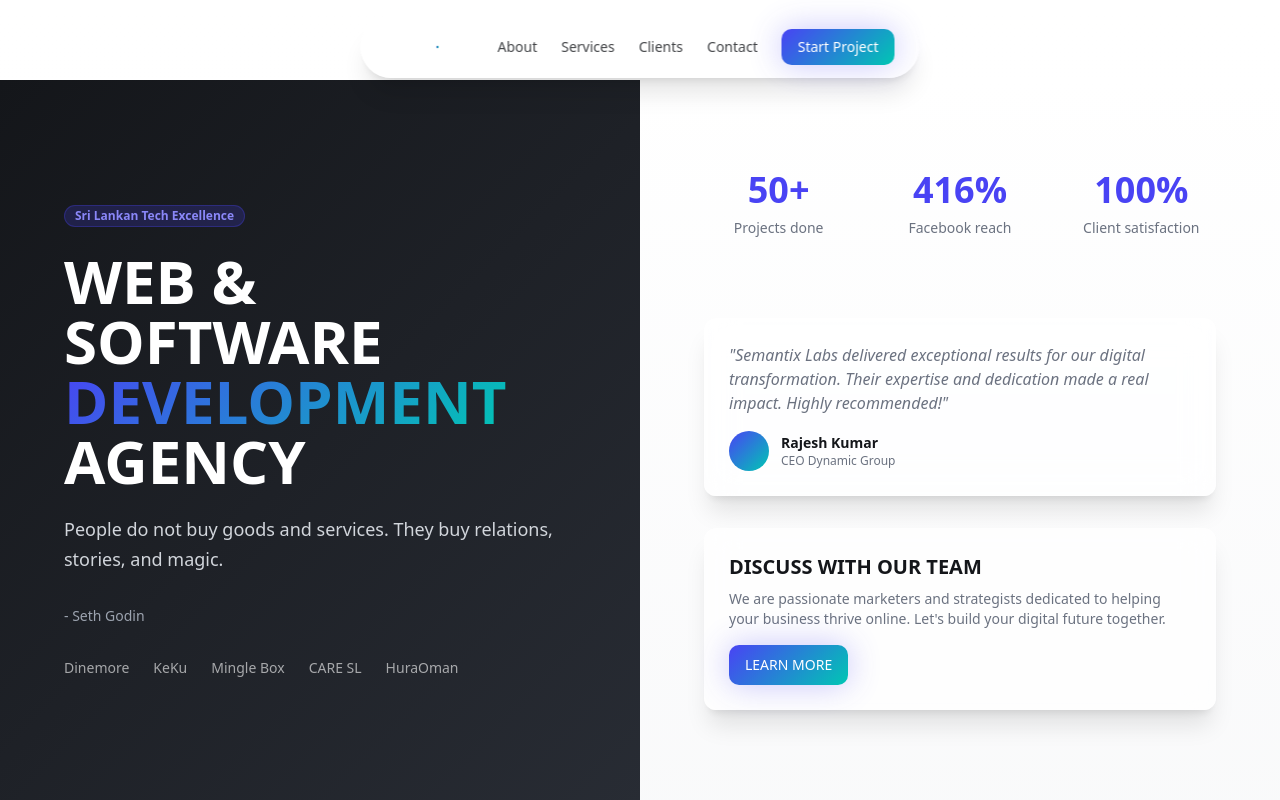
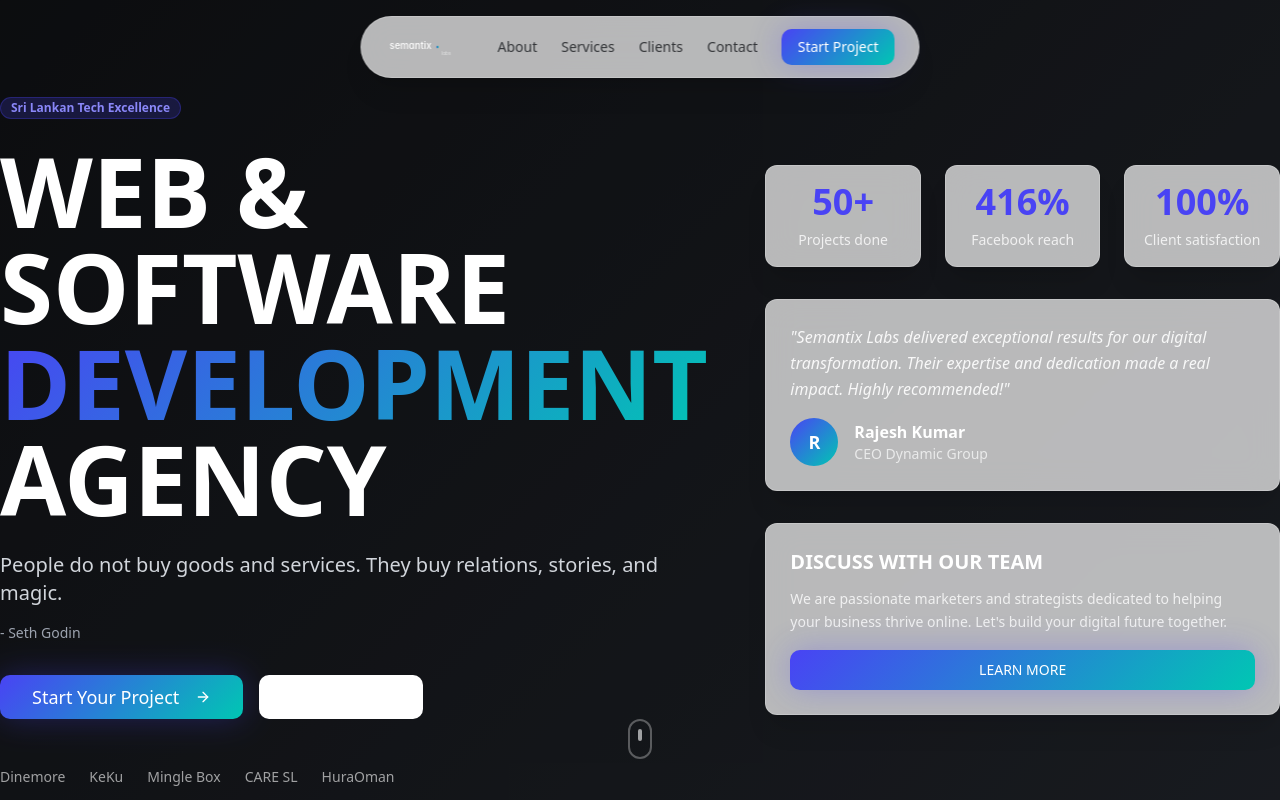
Before and after one commit to Semantix-Labs/semantix-sparkle, a React (Vite) app: page / in a window 1280 px wide. Shown: the top 800 px of the page. Built offline with nearby package versions, Linux system fonts and the light colour scheme; a web font is replaced by a local one.

Commit message:
Update header to full-width video

```diff
--- a/src/pages/Index.tsx
+++ b/src/pages/Index.tsx
@@ -93,15 +93,25 @@ const Index = () => {
         )}
       </nav>
 
-      {/* Hero Section - Split Screen Layout */}
-      <section className="min-h-screen flex pt-20">
-        {/* Left Panel - Dark */}
-        <div className="w-full lg:w-1/2 bg-gradient-dark flex flex-col justify-center items-start p-8 lg:p-16 text-white">
-          <div className="max-w-lg">
+      {/* Hero Section - Full Width Horizontal Layout */}
+      <section className="relative min-h-screen flex items-center justify-center overflow-hidden pt-20">
+        {/* Background Video Container - Ready for video implementation */}
+        <div className="absolute inset-0 bg-gradient-dark">
+          {/* Video will go here */}
+          <div className="absolute inset-0 bg-black/40 z-10"></div>
+        </div>
+
+        {/* Content Container */}
+        <div className="relative z-20 container-custom">
+          <div className="grid grid-cols-1 lg:grid-cols-12 gap-8 items-center min-h-[80vh]">
+
+            {/* Main Content - Left Side */}
+            <div className="lg:col-span-7 text-center lg:text-left">
               <Badge className="mb-6 bg-primary/20 text-primary-glow border-primary/30 hover:bg-primary/30 transition-colors">
                 Sri Lankan Tech Excellence
               </Badge>
-            <h1 className="text-4xl lg:text-6xl font-bold mb-6 leading-tight">
+
+              <h1 className="text-4xl lg:text-7xl xl:text-8xl font-bold mb-6 leading-tight text-white">
                 WEB & SOFTWARE
                 <br />
                 <span className="gradient-text bg-gradient-to-r from-primary-glow to-accent bg-clip-text text-transparent">
@@ -110,95 +120,93 @@ const Index = () => {
                 <br />
                 AGENCY
               </h1>
-            <p className="text-lg text-gray-300 mb-8 leading-relaxed">
+
+              <p className="text-lg lg:text-xl text-gray-300 mb-4 leading-relaxed max-w-2xl mx-auto lg:mx-0">
                 People do not buy goods and services. They buy relations, stories, and magic.
               </p>
-            <p className="text-sm text-gray-400 mb-8">
+
+              <p className="text-sm text-gray-400 mb-8 max-w-2xl mx-auto lg:mx-0">
                 - Seth Godin
               </p>
 
+              {/* CTA Buttons */}
+              <div className="flex flex-col sm:flex-row gap-4 justify-center lg:justify-start mb-12">
+                <Button size="lg" className="btn-primary text-lg px-8 py-4">
+                  Start Your Project <ArrowRight className="w-5 h-5 ml-2" />
+                </Button>
+                <Button size="lg" variant="outline" className="border-white/30 text-white hover:bg-white/10 text-lg px-8 py-4">
+                  Learn More
+                </Button>
+              </div>
+
               {/* Client Logos */}
-            <div className="flex flex-wrap items-center gap-6 opacity-60">
+              <div className="flex flex-wrap items-center justify-center lg:justify-start gap-6 opacity-60">
                 {["Dinemore", "KeKu", "Mingle Box", "CARE SL", "HuraOman"].map((client, index) => (
-                <div key={index} className="text-sm font-medium">
+                  <div key={index} className="text-sm font-medium text-white">
                     {client}
                   </div>
                 ))}
               </div>
             </div>
+
+            {/* Stats & Info - Right Side */}
+            <div className="lg:col-span-5 space-y-8">
+
+              {/* Stats Grid */}
+              <div className="grid grid-cols-3 gap-6 text-center">
+                <div className="glass-card p-4 rounded-xl">
+                  <div className="text-3xl lg:text-4xl font-bold text-primary mb-2">50+</div>
+                  <div className="text-xs lg:text-sm text-white/80">Projects done</div>
+                </div>
+                <div className="glass-card p-4 rounded-xl">
+                  <div className="text-3xl lg:text-4xl font-bold text-primary mb-2">416%</div>
+                  <div className="text-xs lg:text-sm text-white/80">Facebook reach</div>
+                </div>
+                <div className="glass-card p-4 rounded-xl">
+                  <div className="text-3xl lg:text-4xl font-bold text-primary mb-2">100%</div>
+                  <div className="text-xs lg:text-sm text-white/80">Client satisfaction</div>
+                </div>
               </div>
 
-        {/* Right Panel - Light */}
-        <div className="hidden lg:flex w-1/2 bg-gradient-subtle flex-col justify-center p-16">
-          {/* Stats Section */}
-          <div className="mb-12">
-            <div className="grid grid-cols-3 gap-8 text-center mb-8">
-              <div>
-                <div className="text-4xl font-bold text-primary mb-2">50+</div>
-                <div className="text-sm text-muted-foreground">Projects done</div>
+              {/* Testimonial Card */}
+              <div className="glass-card p-6 rounded-xl">
+                <p className="text-white/90 mb-4 italic leading-relaxed">
+                  "Semantix Labs delivered exceptional results for our digital transformation. Their expertise and dedication made a real impact. Highly recommended!"
+                </p>
+                <div className="flex items-center">
+                  <div className="w-12 h-12 bg-gradient-primary rounded-full mr-4 flex items-center justify-center">
+                    <span className="text-white font-bold text-lg">R</span>
                   </div>
                   <div>
-                <div className="text-4xl font-bold text-primary mb-2">416%</div>
-                <div className="text-sm text-muted-foreground">Facebook reach</div>
-              </div>
-              <div>
-                <div className="text-4xl font-bold text-primary mb-2">100%</div>
-                <div className="text-sm text-muted-foreground">Client satisfaction</div>
+                    <div className="font-semibold text-white">Rajesh Kumar</div>
+                    <div className="text-sm text-white/70">CEO Dynamic Group</div>
                   </div>
                 </div>
               </div>
 
-          {/* Testimonial Card */}
-          <div className="glass-card p-6 rounded-xl mb-8">
-            <p className="text-muted-foreground mb-4 italic">
-              "Semantix Labs delivered exceptional results for our digital transformation. Their expertise and dedication made a real impact. Highly recommended!"
+              {/* CTA Card */}
+              <div className="glass-card p-6 rounded-xl">
+                <h3 className="text-xl font-bold mb-3 text-white">DISCUSS WITH OUR TEAM</h3>
+                <p className="text-sm text-white/80 mb-4 leading-relaxed">
+                  We are passionate marketers and strategists dedicated to helping your business thrive online. Let's build your digital future together.
                 </p>
-            <div className="flex items-center">
-              <div className="w-10 h-10 bg-gradient-primary rounded-full mr-3"></div>
-              <div>
-                <div className="font-semibold text-sm">Rajesh Kumar</div>
-                <div className="text-xs text-muted-foreground">CEO Dynamic Group</div>
+                <Button className="btn-primary w-full">
+                  LEARN MORE
+                </Button>
+              </div>
             </div>
           </div>
         </div>
 
-          {/* CTA Section */}
-          <div className="glass-card p-6 rounded-xl">
-            <h3 className="text-xl font-bold mb-2">DISCUSS WITH OUR TEAM</h3>
-            <p className="text-sm text-muted-foreground mb-4">
-              We are passionate marketers and strategists dedicated to helping your business thrive online. Let's build your digital future together.
-            </p>
-            <Button className="btn-primary">
-              LEARN MORE
-            </Button>
+        {/* Scroll Indicator */}
+        <div className="absolute bottom-8 left-1/2 transform -translate-x-1/2 z-20">
+          <div className="animate-bounce">
+            <div className="w-6 h-10 border-2 border-white/30 rounded-full flex justify-center">
+              <div className="w-1 h-3 bg-white/60 rounded-full mt-2"></div>
+            </div>
           </div>
         </div>
       </section>
-
-      {/* Mobile Hero Content */}
-      <div className="lg:hidden bg-gradient-subtle py-16 px-4 mt-20">
-        <div className="container-custom max-w-2xl text-center">
-          {/* Stats */}
-          <div className="grid grid-cols-3 gap-6 mb-8">
-            <div>
-              <div className="text-3xl font-bold text-primary mb-1">50+</div>
-              <div className="text-xs text-muted-foreground">Projects</div>
-            </div>
-            <div>
-              <div className="text-3xl font-bold text-primary mb-1">416%</div>
-              <div className="text-xs text-muted-foreground">Growth</div>
-            </div>
-            <div>
-              <div className="text-3xl font-bold text-primary mb-1">100%</div>
-              <div className="text-xs text-muted-foreground">Satisfaction</div>
-            </div>
-          </div>
-
-          <Button size="lg" className="btn-primary">
-            Start Your Project <ArrowRight className="w-5 h-5 ml-2" />
-          </Button>
-        </div>
-      </div>
 
       {/* About Section */}
       <section id="about" className="section bg-muted/30">
```
Lines whose indentation alone changed are shown as unchanged.
